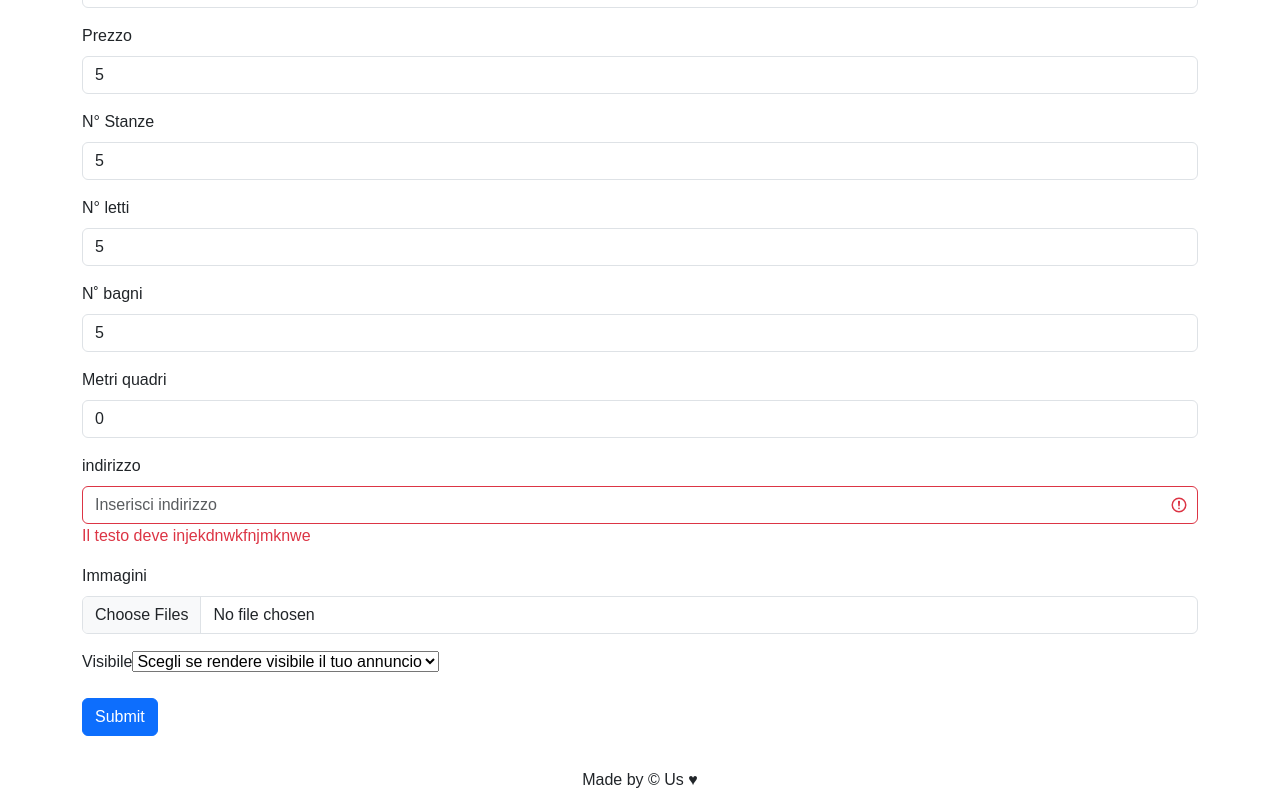
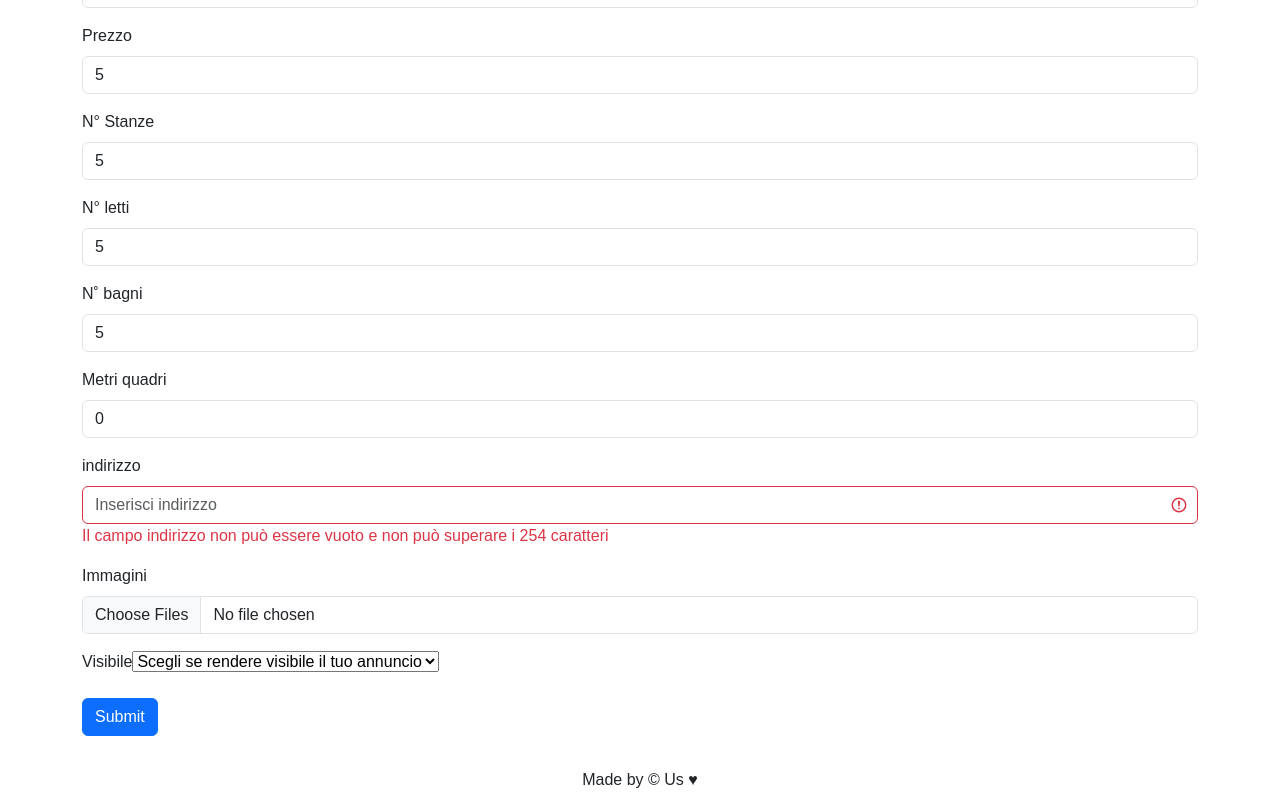
Before and after one commit to Andrea-Calligari/boolbnb-team-6, a Vue app in the folder front_office_vue/: page /apartments/create in a window 1280 px wide. Both pictures are taken after typing "Sample", "Sample", "5", "5", "5", "5" into the empty fields and a click on the button "Submit". Shown: the part 244-1044 px from the top of the page. Built offline with nearby package versions, Linux system fonts and the light colour scheme; no server answers.

Commit message:
chancge view api for index e show

```diff
--- a/front_office_vue/src/pages/ApartmentsCreate.vue
+++ b/front_office_vue/src/pages/ApartmentsCreate.vue
@@ -73,7 +73,7 @@
                 <input type="text" class="form-control" :class="classValidate(isVaddress)" id="address" name="address"
                     v-model="address" placeholder="Inserisci indirizzo">
                 <div v-if="classValidate(isVaddress) === 'is-invalid'" class="mt-0 text-danger">
-                    Il testo deve injekdnwkfnjmknwe
+                    Il campo indirizzo non può essere vuoto e non può superare i 254 caratteri
                 </div>
             </div>
 
```
Also changed, not shown: 1 other file (tests, documents, lock files or other folders).
